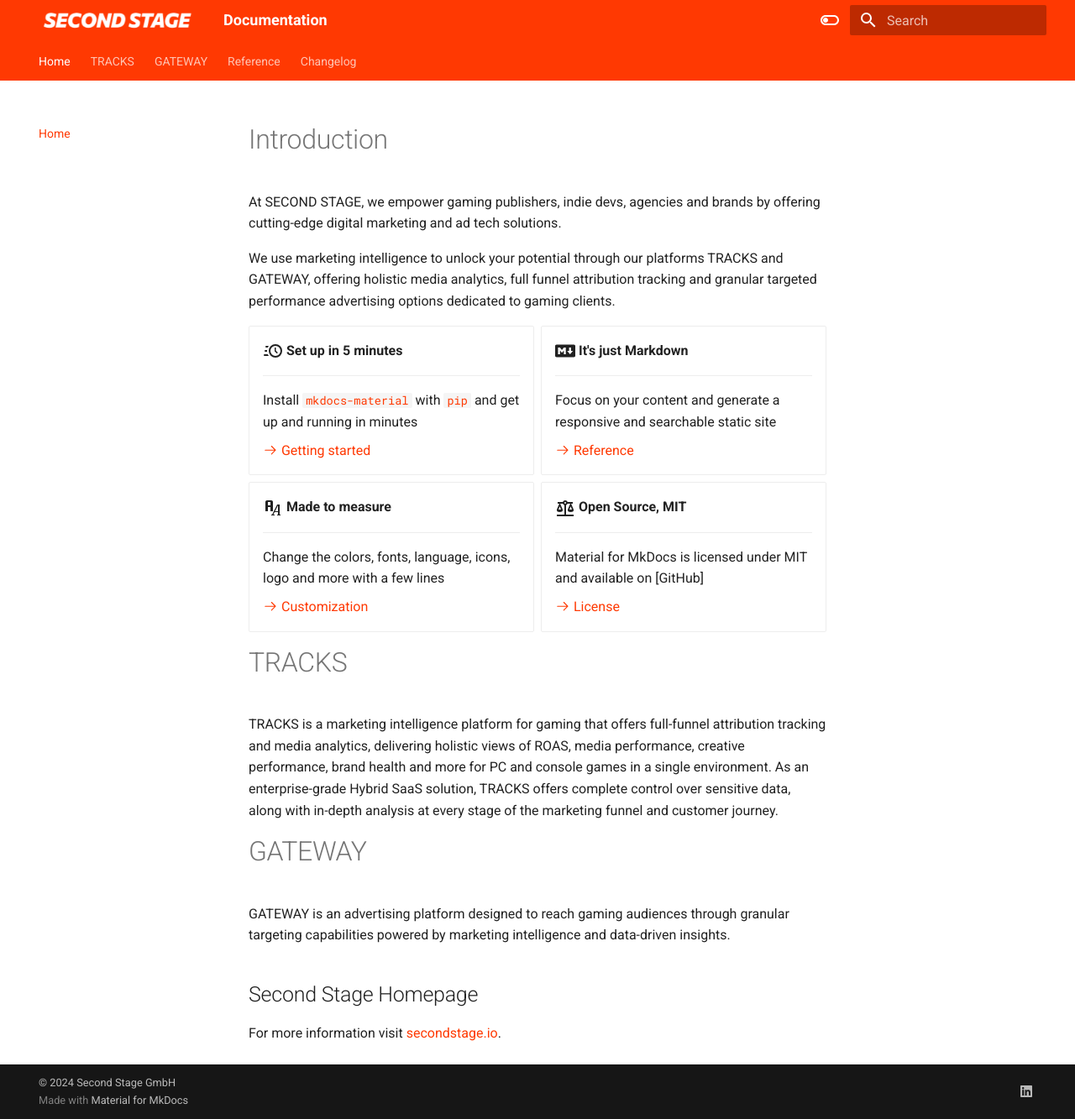
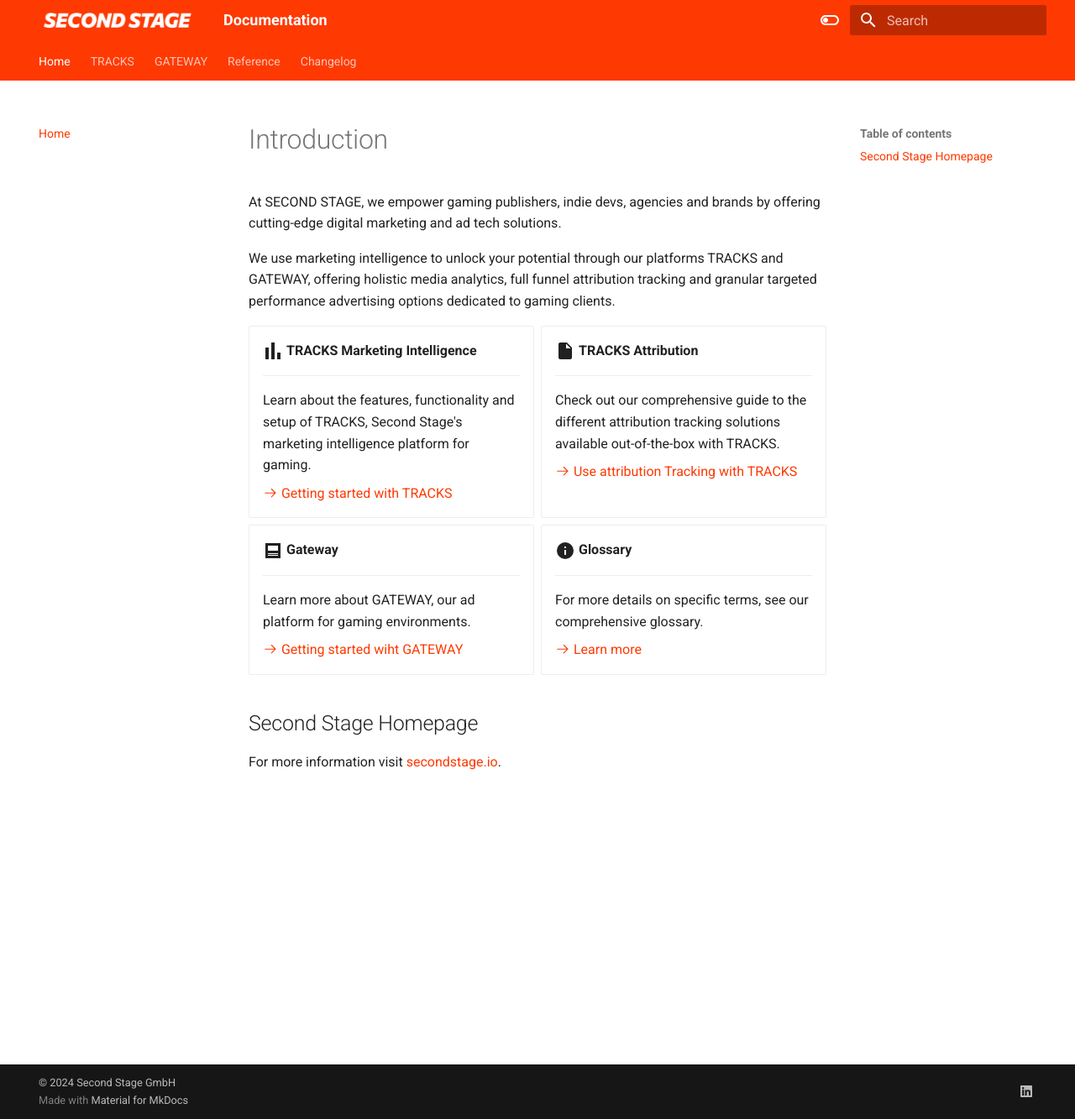
Before and after one commit to secondstage-io/tracks-documentation, an MkDocs documentation site: the page built from docs/index.md, in a window 1280 px wide and 1333 px high. Shown: the whole window at 84% size. Built offline with MkDocs 1.6.1 and Material for MkDocs 9.7.7, drawn with Linux system fonts in a browser that asks for light colours.

Commit message:
Update index.md
content reworked

```diff
--- a/docs/index.md
+++ b/docs/index.md
@@ -6,49 +6,40 @@
 
 <div class="grid cards" markdown>
 
--   :material-clock-fast:{ .lg .middle } __Set up in 5 minutes__
+-   :material-poll:{ .lg .middle } __TRACKS Marketing Intelligence__
 
     ---
 
-    Install [`mkdocs-material`](#) with [`pip`](#) and get up
-    and running in minutes
+    Learn about the features, functionality and setup of TRACKS, Second Stage's marketing intelligence platform for gaming.
 
-    [:octicons-arrow-right-24: Getting started](#)
+    [:octicons-arrow-right-24: Getting started with TRACKS](#)
 
--   :fontawesome-brands-markdown:{ .lg .middle } __It's just Markdown__
+-   :material-file:{ .lg .middle } __TRACKS Attribution__
 
     ---
 
-    Focus on your content and generate a responsive and searchable static site
+    Check out our comprehensive guide to the different attribution tracking solutions available out-of-the-box with TRACKS.
 
-    [:octicons-arrow-right-24: Reference](#)
+    [:octicons-arrow-right-24: Use attribution Tracking with TRACKS](/tracks/attribution-tracking/)
 
--   :material-format-font:{ .lg .middle } __Made to measure__
+-   :material-post:{ .lg .middle } __Gateway__
 
     ---
 
-    Change the colors, fonts, language, icons, logo and more with a few lines
+    Learn more about GATEWAY, our ad platform for gaming environments.
 
-    [:octicons-arrow-right-24: Customization](#)
+    [:octicons-arrow-right-24: Getting started wiht GATEWAY](/gateway/overview/)
 
--   :material-scale-balance:{ .lg .middle } __Open Source, MIT__
+-   :material-information:{ .lg .middle } __Glossary__
 
     ---
 
-    Material for MkDocs is licensed under MIT and available on [GitHub]
+    For more details on specific terms, see our comprehensive glossary.
 
-    [:octicons-arrow-right-24: License](#)
+    [:octicons-arrow-right-24: Learn more](/glossary/)
 
 </div>
 
-# TRACKS
-
-TRACKS is a marketing intelligence platform for gaming that offers full-funnel attribution tracking and media analytics, delivering holistic views of ROAS, media performance, creative performance, brand health and more for PC and console games in a single environment.
-As an enterprise-grade Hybrid SaaS solution, TRACKS offers complete control over sensitive data, along with in-depth analysis at every stage of the marketing funnel and customer journey.
-
-# GATEWAY
-
-GATEWAY is an advertising platform designed to reach gaming audiences through granular targeting capabilities powered by marketing intelligence and data-driven insights.
 
 ## Second Stage Homepage
 
```
